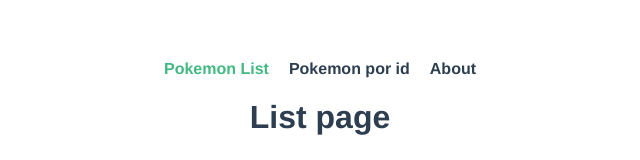
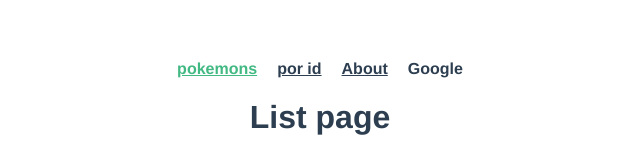
Before and after one commit to engelcituk/vuejs-cero-experto, a Vue app in the folder 05-rutas-ciclo/: page /1#/home in a window 1280 px wide. Shown: the top 160 px of the page, without its empty margins (320-960 px from the left). Built offline with nearby package versions, Linux system fonts and the light colour scheme.

Commit message:
RouterLink Personalizado

```diff
--- /dev/null
+++ b/05-rutas-ciclo/src/modules/shared/components/CustomLink.vue
@@ -0,0 +1,47 @@
+<template>
+    <a
+        v-if="isExternalLink"
+        target="_blank"
+        :href="link.to"
+        class="normal-link"
+    >
+        {{link.name}}
+    </a>
+
+    <router-link
+        v-else
+        :to="link.to"
+        v-slot="{href, isActive}"
+    >
+        <a
+            :href="href"
+            :class="isActive ? 'is-active' : 'normal-link ' "
+        >{{link.name}}</a>
+    </router-link>
+
+</template>
+
+<script>
+export default {
+    props:{
+        link:{
+            type: Object,
+            required: true
+        }
+    },
+    computed:{
+        isExternalLink(){
+            return this.link.to.startsWith('http')
+        }
+    }
+}
+</script>
+
+<style scoped>
+    .is-active{
+        color: #42b983;
+    }
+    .normal-link {
+        color: #2c3e50;
+    }
+</style>
--- a/05-rutas-ciclo/src/modules/shared/components/Navbar.vue
+++ b/05-rutas-ciclo/src/modules/shared/components/Navbar.vue
@@ -1,11 +1,33 @@
 <template>
     <div>
-        <router-link :to="{name:'home' }">Pokemon List</router-link>
+        <!-- <router-link :to="{name:'home' }">Pokemon List</router-link>
         <router-link :to="{name:'pokemon-id', params:{id: 34} }">Pokemon por id</router-link>
-        <router-link :to="{name:'about'}">About</router-link>
-
+        <router-link :to="{name:'about'}">About</router-link> -->
+        <CustomLink v-for="link in links" :key="link.to" :link="link"/>
     </div>
 </template>
+
+<script>
+import { defineAsyncComponent } from 'vue'
+
+export default {
+    data(){
+        return {
+            links: [
+                { to:'/home', name:'pokemons' },
+                { to:'/pokemonid/50', name:'por id' },
+                { to:'/about', name:'About' },
+                { to:'https://google.com', name:'Google' },
+
+            ]
+        }
+    },
+    components:{
+        CustomLink: defineAsyncComponent( () => import('./CustomLink.vue'))
+    }
+}
+</script>
+
 
 <style scoped>
     div{
@@ -20,7 +42,7 @@
     }
 
     /* router-link-active */
-    div .router-link-exact-active{
+    /* div .router-link-exact-active{
         color: #42b983;
-    }
+    } */
 </style>
```
